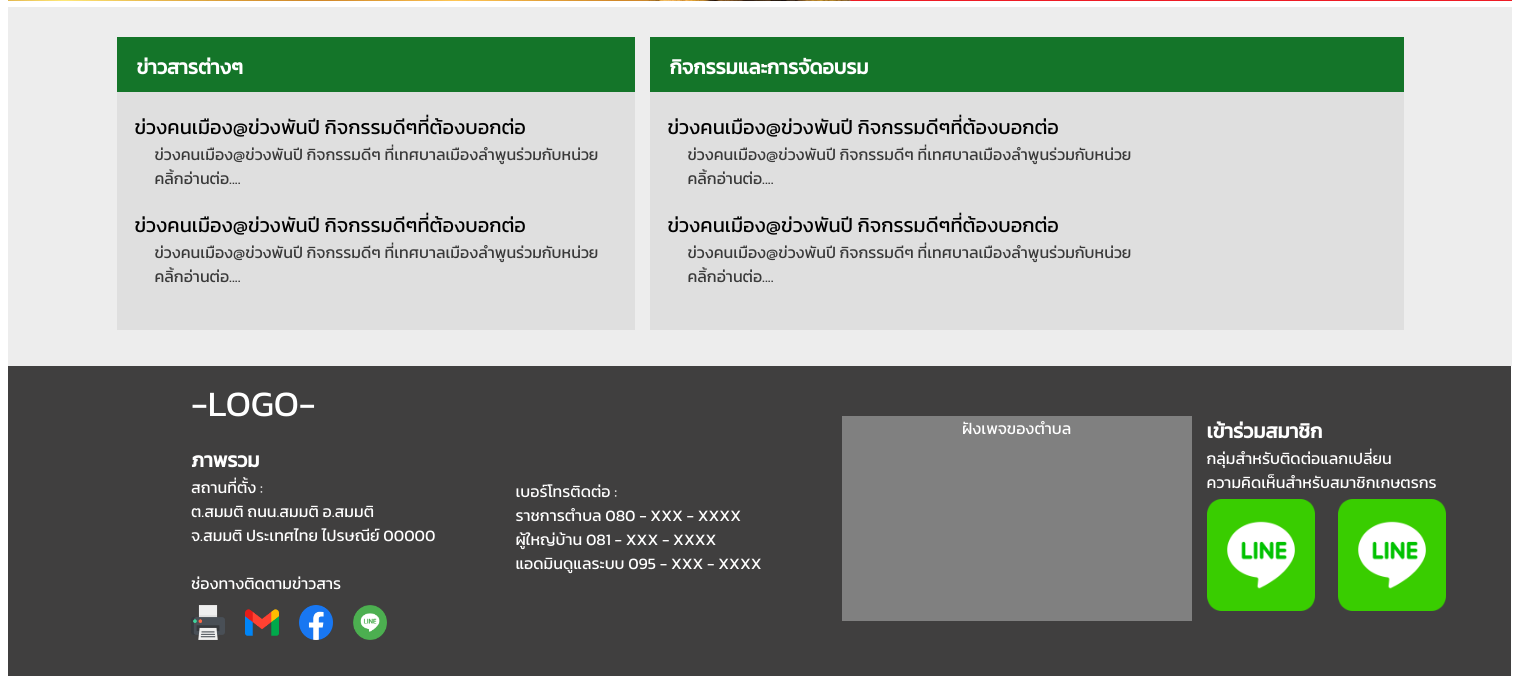
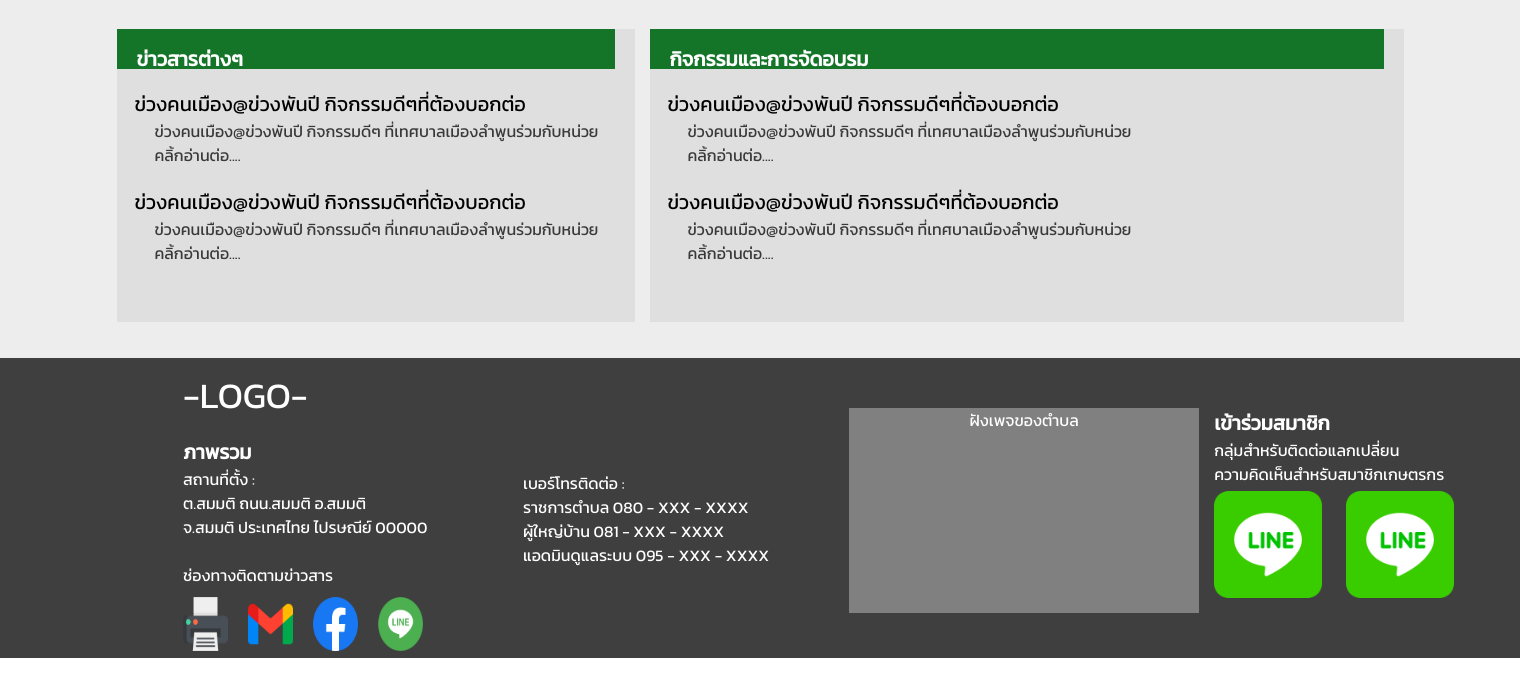
Before and after one commit to noontts/Agricultural-Projects-DII, a PHP site: page /Home_page.html in a window 1520 px wide. Shown: the part 1780-2464 px from the top of the page. After the commit the page ends 2438 px from the top, so only its background shows below. Run offline with PHP 8.4, Linux system fonts and the light colour scheme.

Commit message:
Bug fixed

```diff
--- a/css/main.css
+++ b/css/main.css
@@ -1,4 +1,9 @@
+body {
+  margin: 0;
+}
+
 *{
+  box-sizing: border-box;
   font-family: "Kanit", sans-serif;
 }
 .menu ul{
@@ -201,7 +206,7 @@ li{
 .footer{
   display: flex;
   background-color: #403f3f;
-  width: 1440px;
+  width: 100%;
   height: 300px;
   color: white;
   padding-top: 10px;
@@ -227,8 +232,8 @@ li{
   padding-top: 10px;
 }
 .footer-1-4 img{
-    width: 34px;
-    height: 35px;
+    width: 65px;
+    height: 54px;
     padding-right: 20px;
 }
 .footer-2{
```
